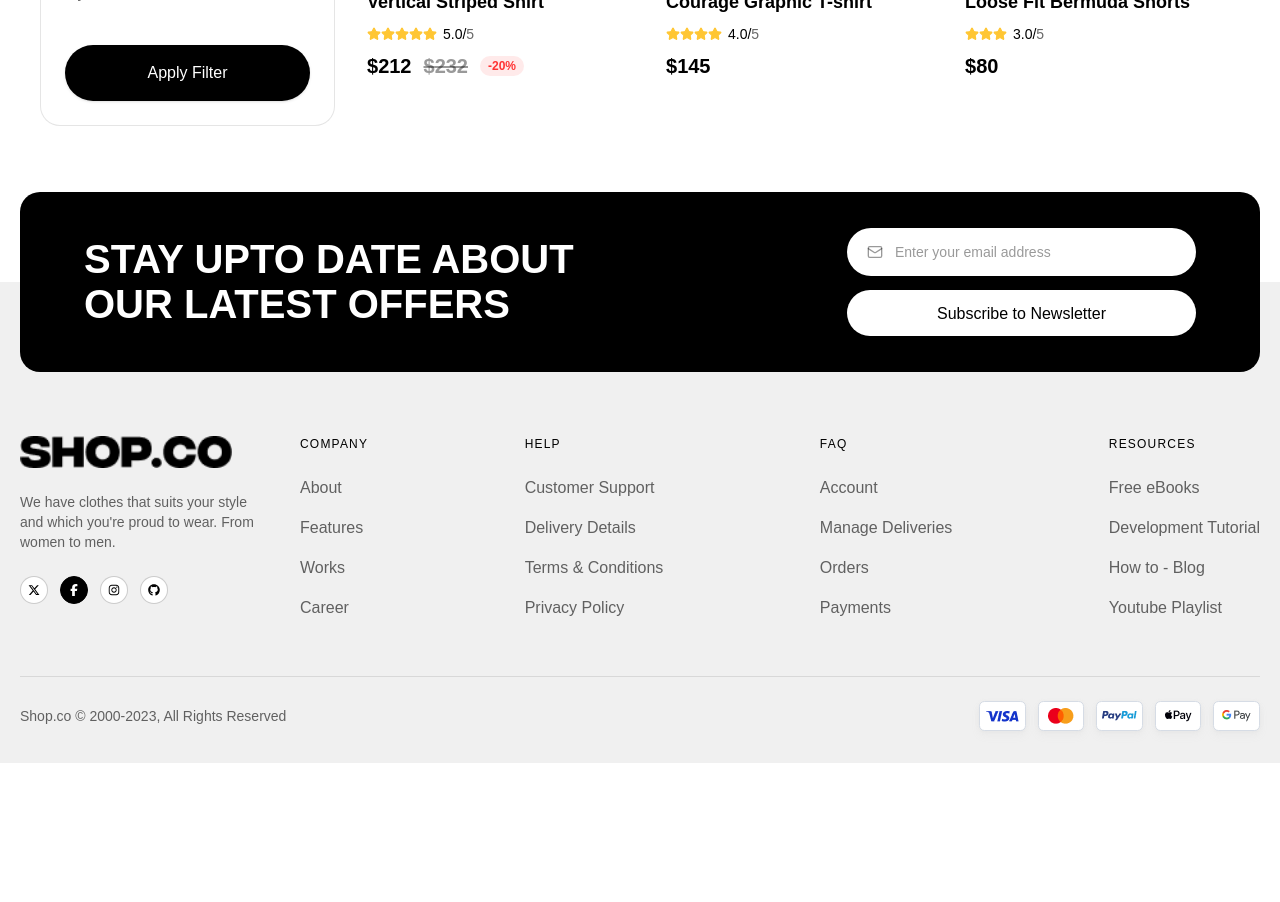
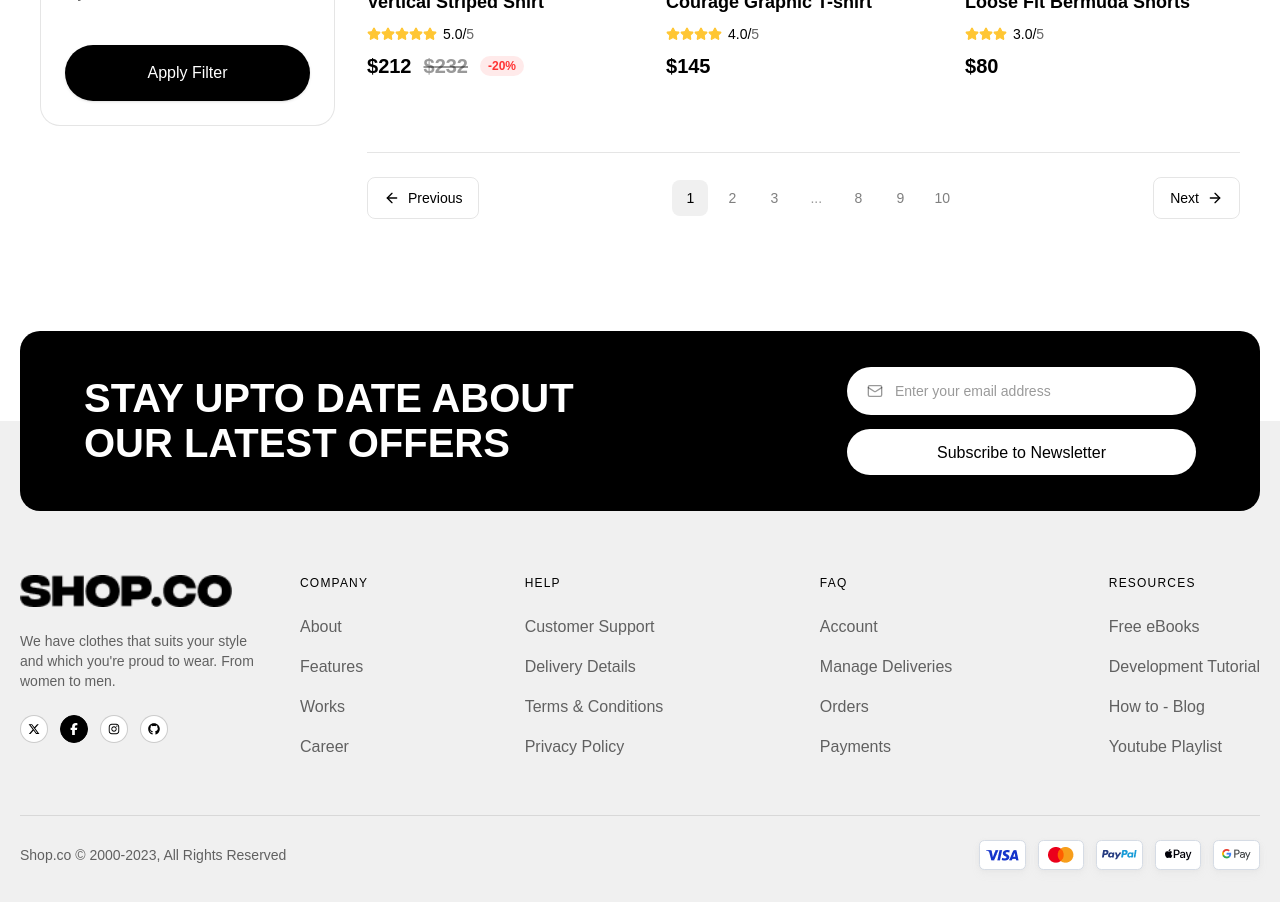
Before and after one commit to hassamnaveed44/e-commerce, a Next.js app: page /category/casual in a window 1280 px wide. Shown: the part 1380-2282 px from the top of the page. Before the commit the page ends 2143 px from the top, so only its background shows below. Built offline with nearby package versions, Linux system fonts and the light colour scheme.

Commit message:
add pagination section

```diff
--- a/app/category/[style]/page.tsx
+++ b/app/category/[style]/page.tsx
@@ -1,7 +1,7 @@
 import Breadcrumb from "@/app/components/category/Breadcrumb";
 import FiltersSidebar from "@/app/components/category/FiltersSidebar";
 import ProductGrid from "@/app/components/category/ProductGrid";
-// import Pagination from "@/app/components/category/Pagination";
+import Pagination from "@/app/components/category/Pagination";
 
 export default async function CategoryPage({
   params,
@@ -28,7 +28,7 @@ export default async function CategoryPage({
           {/* Right Product Grid Area + Pagination */}
           <div className="flex-1 w-full">
             <ProductGrid categoryName={formattedCategory} />
-            {/* <Pagination /> */}
+            <Pagination />
           </div>
         </div>
       </section>
--- a/app/components/category/Pagination.tsx
+++ b/app/components/category/Pagination.tsx
@@ -0,0 +1,79 @@
+"use client";
+
+import { useState } from "react";
+import { ArrowLeft, ArrowRight } from "lucide-react";
+
+export default function Pagination() {
+  const [currentPage, setCurrentPage] = useState(1);
+
+  // Desktop shows 1, 2, 3 ... 8, 9, 10; on mobile 3 and 8 are hidden to fit cleanly
+  const pageItems = [1, 2, 3, "...", 8, 9, 10];
+
+  return (
+    <div className="w-full pt-6 pb-12 font-satoshi">
+      {/* Top Divider Line */}
+      <hr className="border-t border-black/10 mb-6" />
+
+      <div className="flex items-center justify-between gap-1 sm:gap-2">
+        {/* Previous Button (Satoshi Medium 14px, #000000, 20px line-height) */}
+        <button
+          type="button"
+          onClick={() => setCurrentPage((prev) => Math.max(prev - 1, 1))}
+          className="flex items-center gap-1.5 sm:gap-2 px-3 sm:px-4 py-2 sm:py-2.5 rounded-lg border border-black/10 text-black text-xs sm:text-sm font-medium leading-[20px] hover:bg-black/5 transition-colors cursor-pointer shrink-0"
+        >
+          <ArrowLeft size={16} />
+          <span>Previous</span>
+        </button>
+
+        {/* Page Numbers */}
+        <div className="flex items-center gap-0.5 sm:gap-1.5">
+          {pageItems.map((page, index) => {
+            if (page === "...") {
+              return (
+                <span
+                  key={`ellipsis-${index}`}
+                  className="w-7 sm:w-9 h-8 sm:h-9 flex items-center justify-center text-black/40 text-xs sm:text-sm font-medium select-none"
+                >
+                  ...
+                </span>
+              );
+            }
+
+            const pageNum = page as number;
+            const isActive = currentPage === pageNum;
+
+            // Hide 3 and 8 on mobile so it perfectly fits 1 2 ... 9 10 like Screenshot 4
+            const isDesktopOnly = pageNum === 3 || pageNum === 8;
+
+            return (
+              <button
+                key={pageNum}
+                type="button"
+                onClick={() => setCurrentPage(pageNum)}
+                className={`w-7 sm:w-9 h-8 sm:h-9 rounded-lg text-xs sm:text-sm font-medium leading-[20px] transition-colors items-center justify-center cursor-pointer ${
+                  isDesktopOnly ? "hidden sm:flex" : "flex"
+                } ${
+                  isActive
+                    ? "bg-[#F0F0F0] text-black font-bold"
+                    : "text-black/50 hover:bg-black/5 hover:text-black"
+                }`}
+              >
+                {pageNum}
+              </button>
+            );
+          })}
+        </div>
+
+        {/* Next Button (Satoshi Medium 14px, #000000, 20px line-height) */}
+        <button
+          type="button"
+          onClick={() => setCurrentPage((prev) => Math.min(prev + 1, 10))}
+          className="flex items-center gap-1.5 sm:gap-2 px-3 sm:px-4 py-2 sm:py-2.5 rounded-lg border border-black/10 text-black text-xs sm:text-sm font-medium leading-[20px] hover:bg-black/5 transition-colors cursor-pointer shrink-0"
+        >
+          <span>Next</span>
+          <ArrowRight size={16} />
+        </button>
+      </div>
+    </div>
+  );
+}
```
